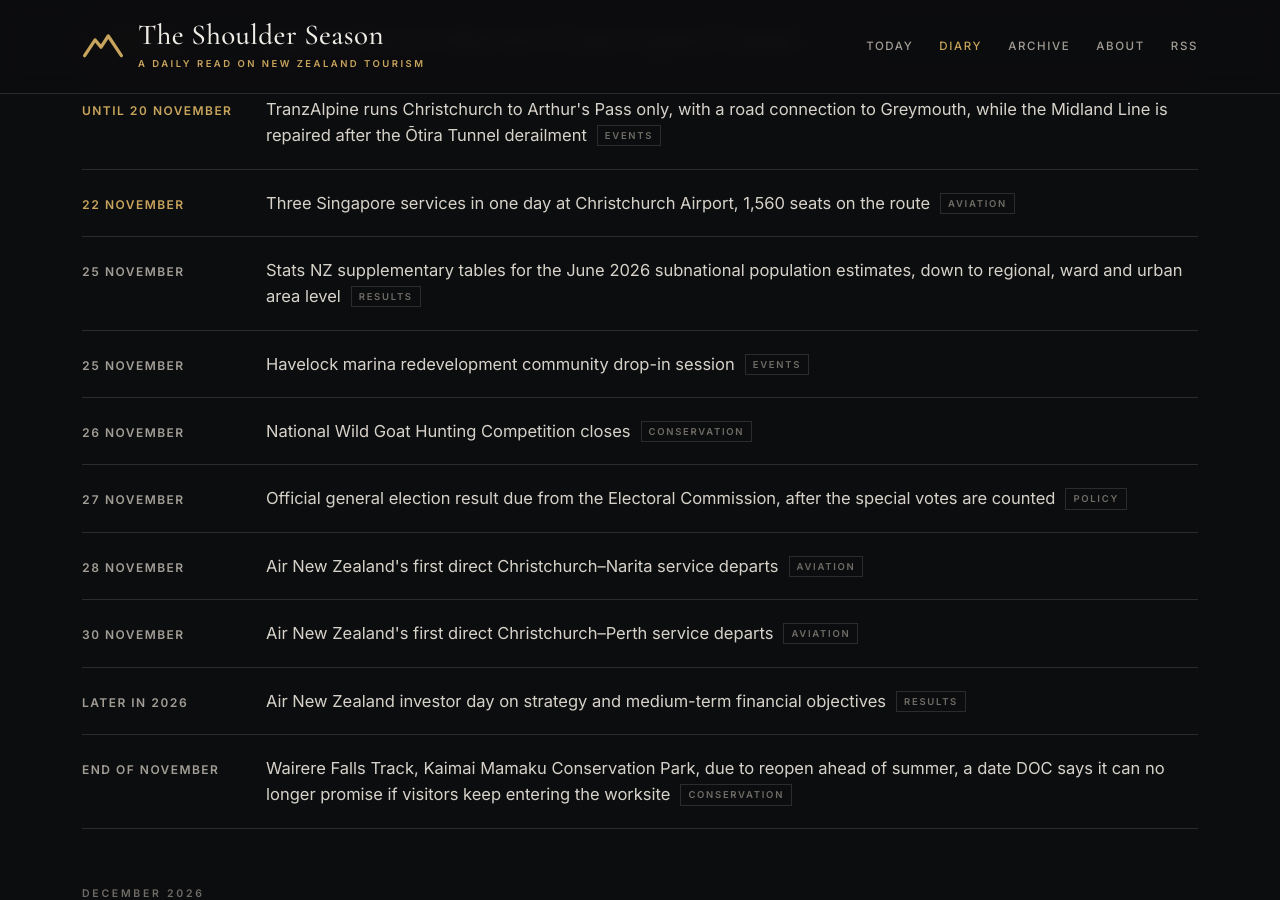
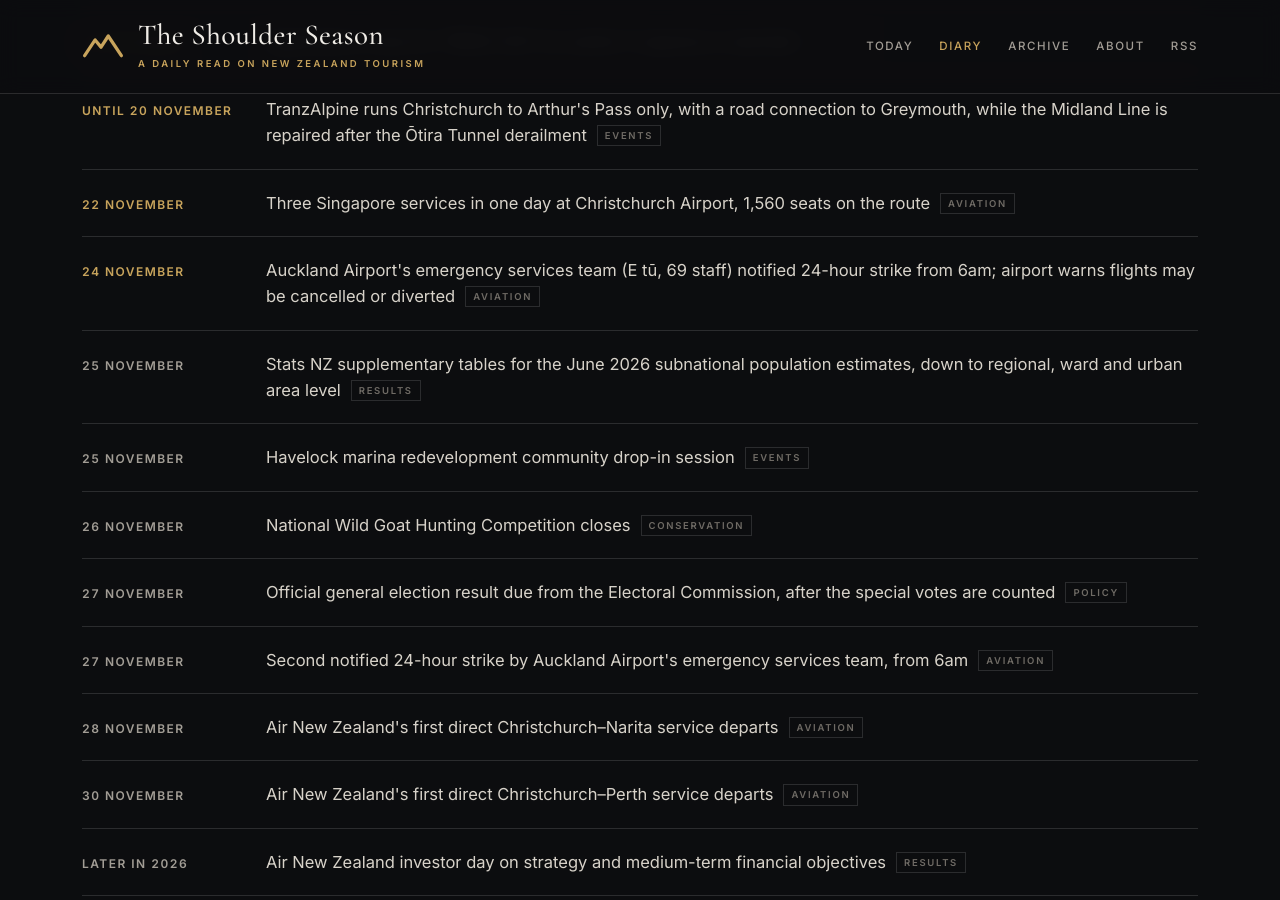
Before and after one commit to CTOverlord/shoulder-season, a Jekyll site: the page built from diary.html, in a window 1280 px wide and 900 px high, scrolled down 811 px. Built offline with Jekyll 4.4.1, drawn with Linux system fonts in a browser that asks for light colours.

Commit message:
The Shoulder Season: 11 November 2026 briefing

```diff
--- a/_data/diary.yml
+++ b/_data/diary.yml
@@ -898,3 +898,11 @@
 - date: 2027-06-30
   text: Tourism Holdings' lease on the Waitomo Glowworm Cave expires; the cave's owner is the Ruapuha Uekaha Hapū Trust
   tag: Results
+
+- date: 2026-11-24
+  text: Auckland Airport's emergency services team (E tū, 69 staff) notified 24-hour strike from 6am; airport warns flights may be cancelled or diverted
+  tag: Aviation
+
+- date: 2026-11-27
+  text: Second notified 24-hour strike by Auckland Airport's emergency services team, from 6am
+  tag: Aviation
```
Also changed, not shown: _posts/2026-11-11-auckland-airport-fire-crews-strike-kapiti-closure-looms.md (added, +70 -0 lines).
